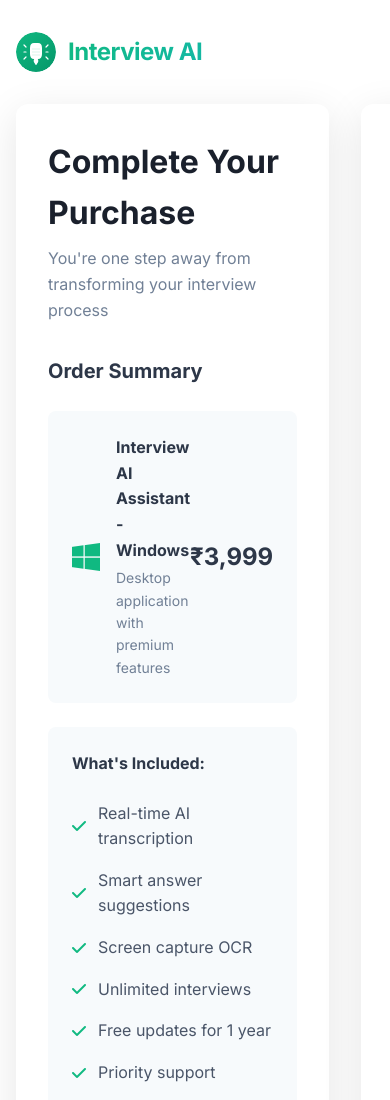
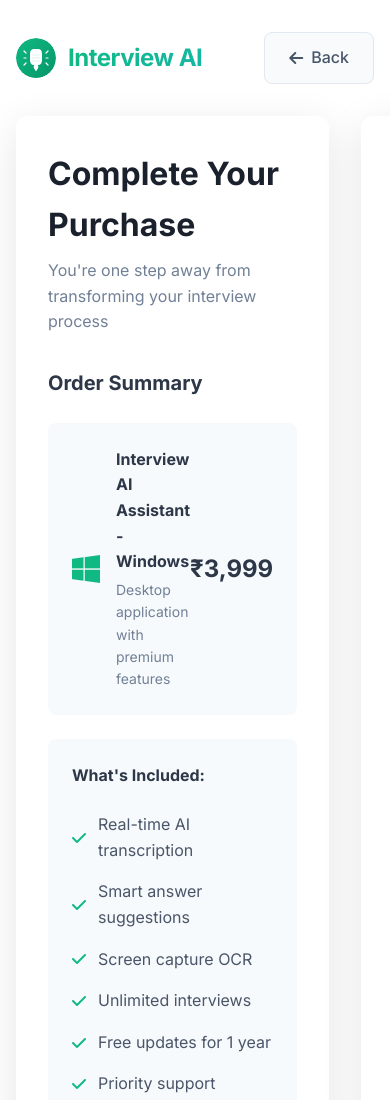
Before and after one commit to Mohitsagar236/interview-ai, an Electron app: page public/payment.html in a window 390 px wide. Shown: the top 1100 px of the page. Drawn offline with Linux system fonts and the light colour scheme.

```diff
--- a/public/payment.css
+++ b/public/payment.css
@@ -28,6 +28,9 @@
 .payment-header {
     max-width: 1200px;
     margin: 0 auto 2rem;
+    display: flex;
+    justify-content: space-between;
+    align-items: center;
 }
 
 .payment-header .logo {
@@ -50,6 +53,41 @@
 .payment-header .logo-text {
     font-size: 1.5rem;
     font-weight: 700;
+}
+
+.back-button {
+    display: flex;
+    align-items: center;
+    gap: 0.5rem;
+    padding: 0.75rem 1.5rem;
+    background: #f8fafc;
+    color: #475569;
+    text-decoration: none;
+    border-radius: 8px;
+    font-weight: 500;
+    transition: all 0.2s ease;
+    border: 1px solid #e2e8f0;
+}
+
+.back-button:hover {
+    background: #e2e8f0;
+    color: #1e293b;
+    transform: translateX(-2px);
+}
+
+.back-button i {
+    font-size: 1rem;
+}
+
+html.dark .back-button {
+    background: #1e293b;
+    color: #cbd5e1;
+    border-color: #334155;
+}
+
+html.dark .back-button:hover {
+    background: #334155;
+    color: #f1f5f9;
 }
 
 .payment-content {
--- a/public/payment.html
+++ b/public/payment.html
@@ -34,6 +34,10 @@
                 <img src="images/app-icon.svg" alt="Interview AI" class="logo-img">
                 <span class="logo-text">Interview AI</span>
             </div>
+            <a href="index.html" class="back-button">
+                <i class="fas fa-arrow-left"></i>
+                <span>Back</span>
+            </a>
         </div>
 
         <div class="payment-content">
```
